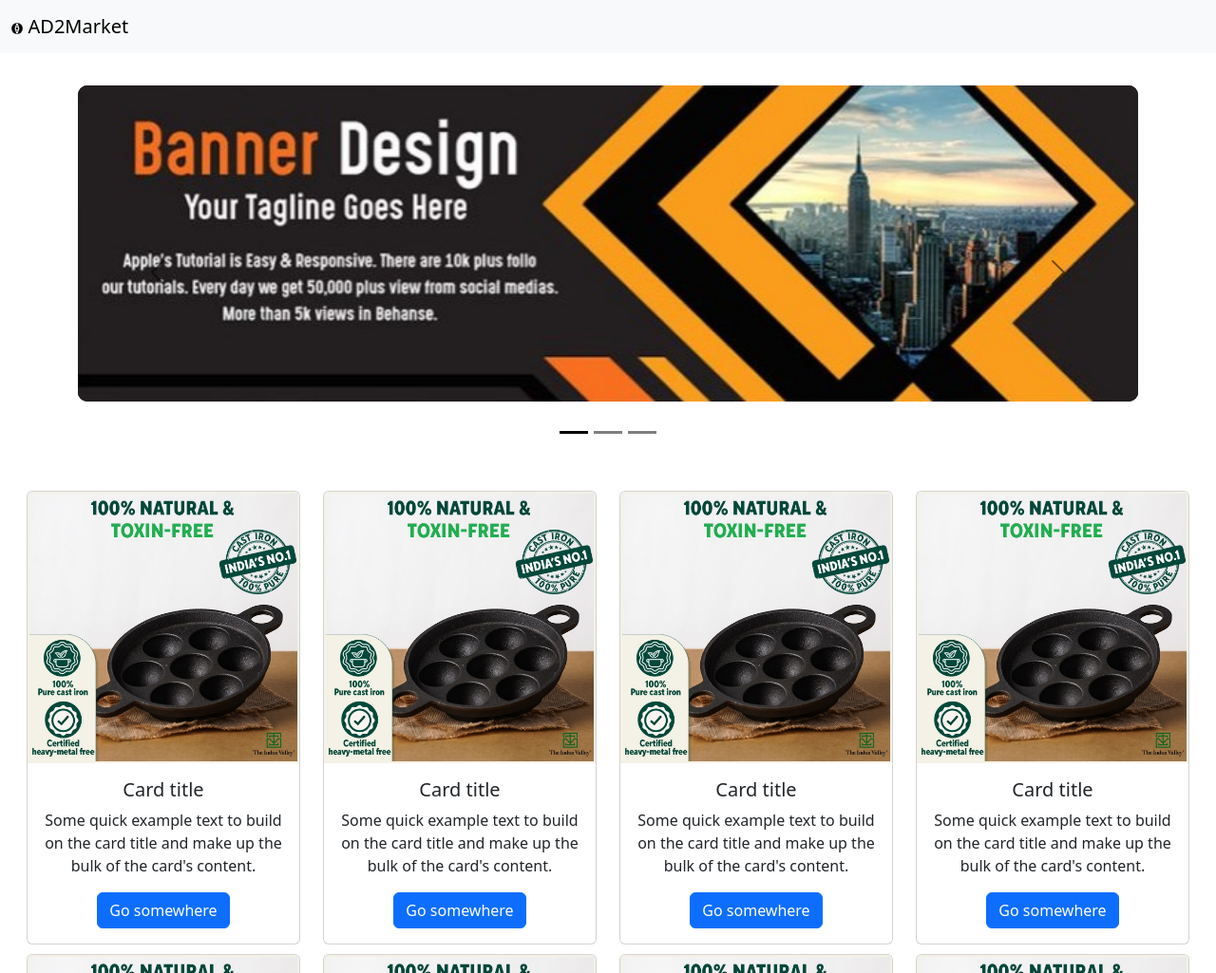
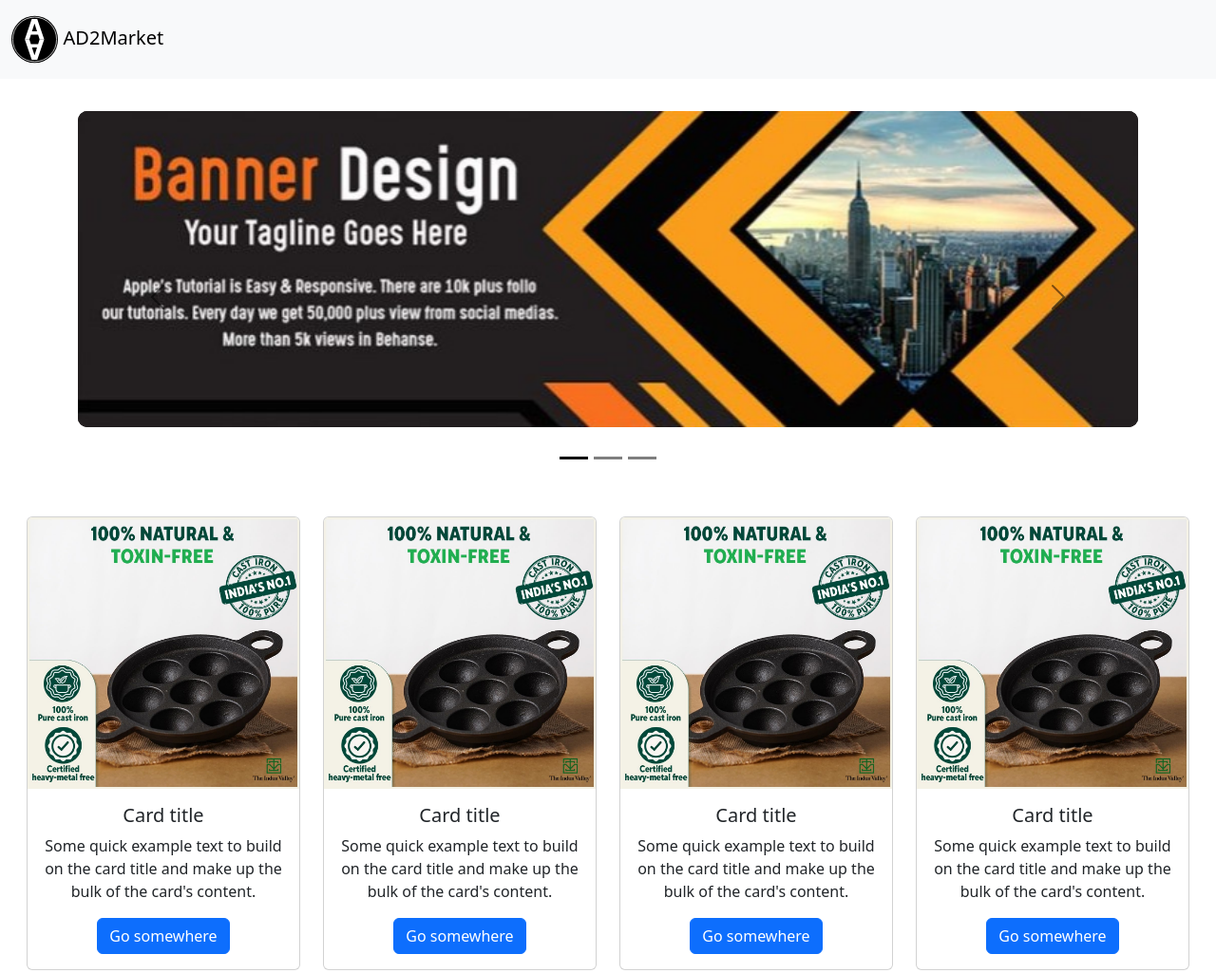
Before and after one commit to kapiljadav/ad2market, a plain HTML site: page index.html in a window 1280 px wide. Shown: the top 1025 px of the page at 95% size. Drawn offline with nearby package versions, Linux system fonts and the light colour scheme.

Commit message:
Update index.html

```diff
--- a/index.html
+++ b/index.html
@@ -15,7 +15,7 @@
     <nav class="navbar bg-body-tertiary sticky-top" style="margin-bottom: 10px;">
         <div class="container-fluid">
           <a class="navbar-brand" href="#">
-            <img src="/assets/logo.svg" alt="logo" class="d-inline-block align-text-center" style="height: auto; width: 5%;">
+            <img src="/assets/logo.svg" alt="logo" class="d-inline-block align-text-center" style="height: auto; width: 20%;">
             AD2Market
           </a>
         </div>
```
